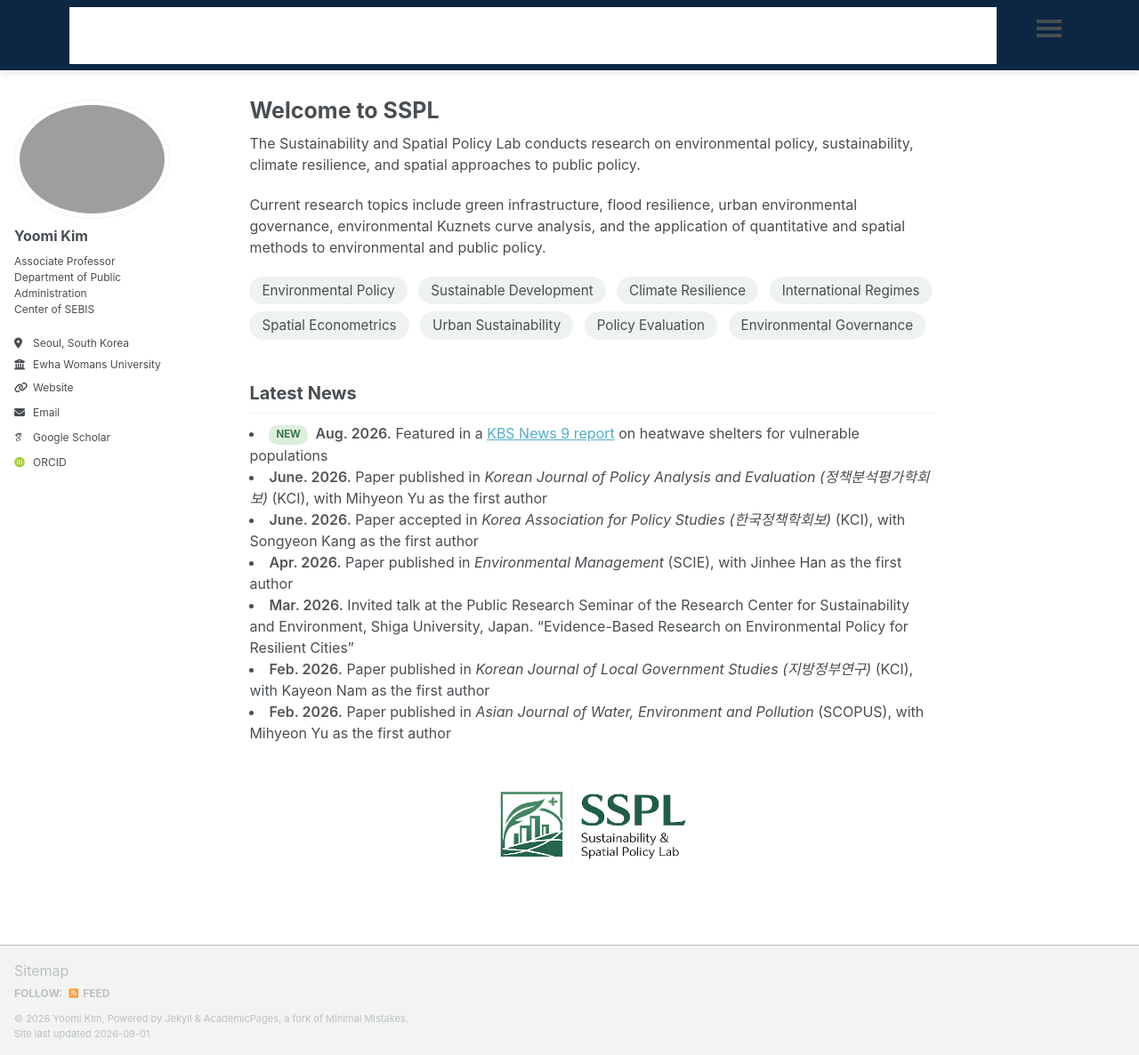
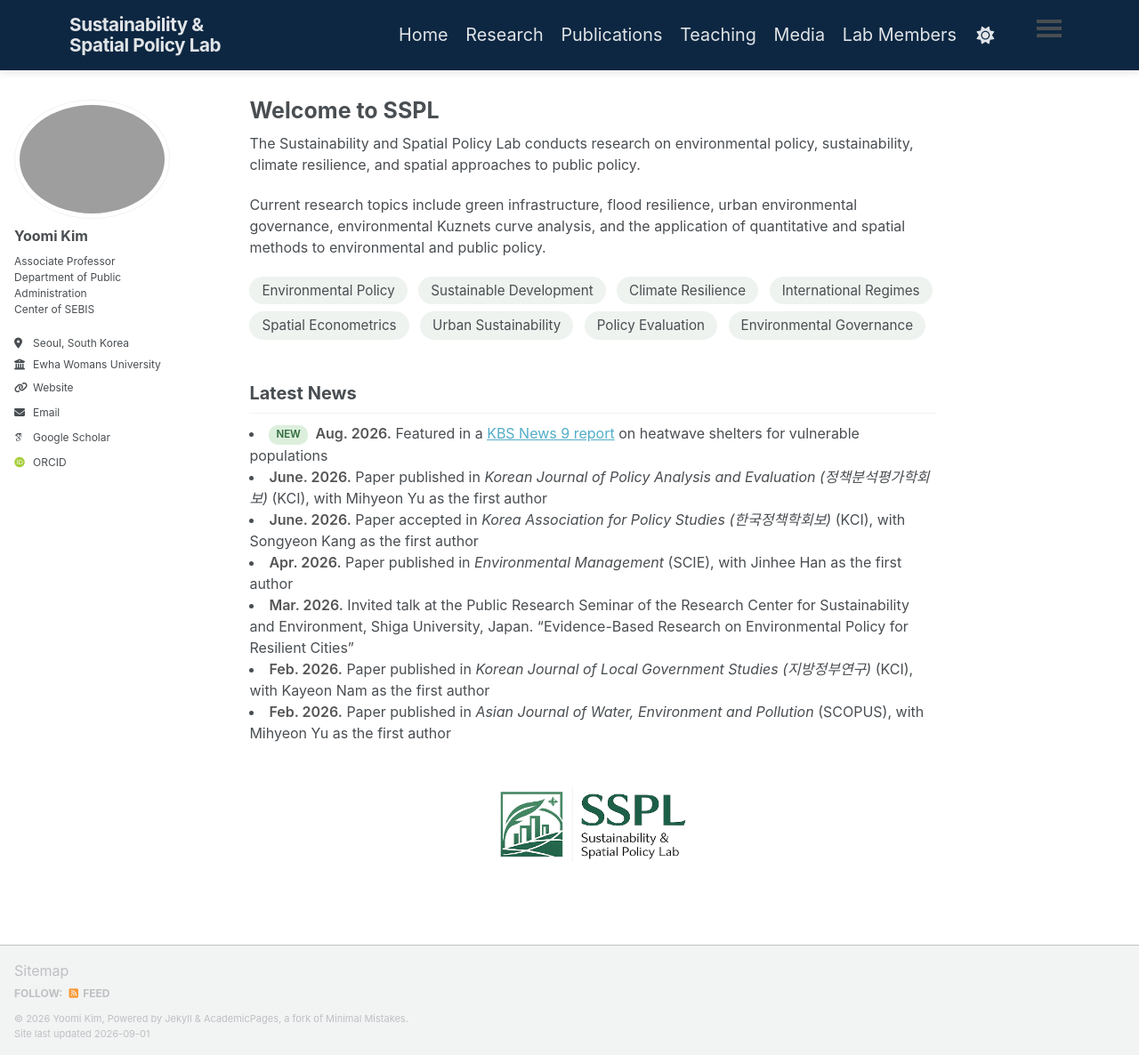
Before and after one commit to ymkim-ssplab/ymkim-ssplab.github.io, a Jekyll site: the page built from _pages/about.md, in a window 1280 px wide and 1186 px high. Shown: the whole window at 89% size. Built offline with Jekyll 4.4.1, drawn with Linux system fonts in a browser that asks for light colours; some web fonts are replaced; a script bundle is joined from its source files by our own code; library files that are not in the unit come from our copies.

Commit message:
Update main.scss

```diff
--- a/assets/css/main.scss
+++ b/assets/css/main.scss
@@ -62,6 +62,11 @@
 
 .greedy-nav {
   background: transparent;
+}
+
+/* Keep all masthead menu items transparent */
+.masthead__menu-item {
+  background-color: transparent !important;
 }
 
 /* -----------------------------------------
```
